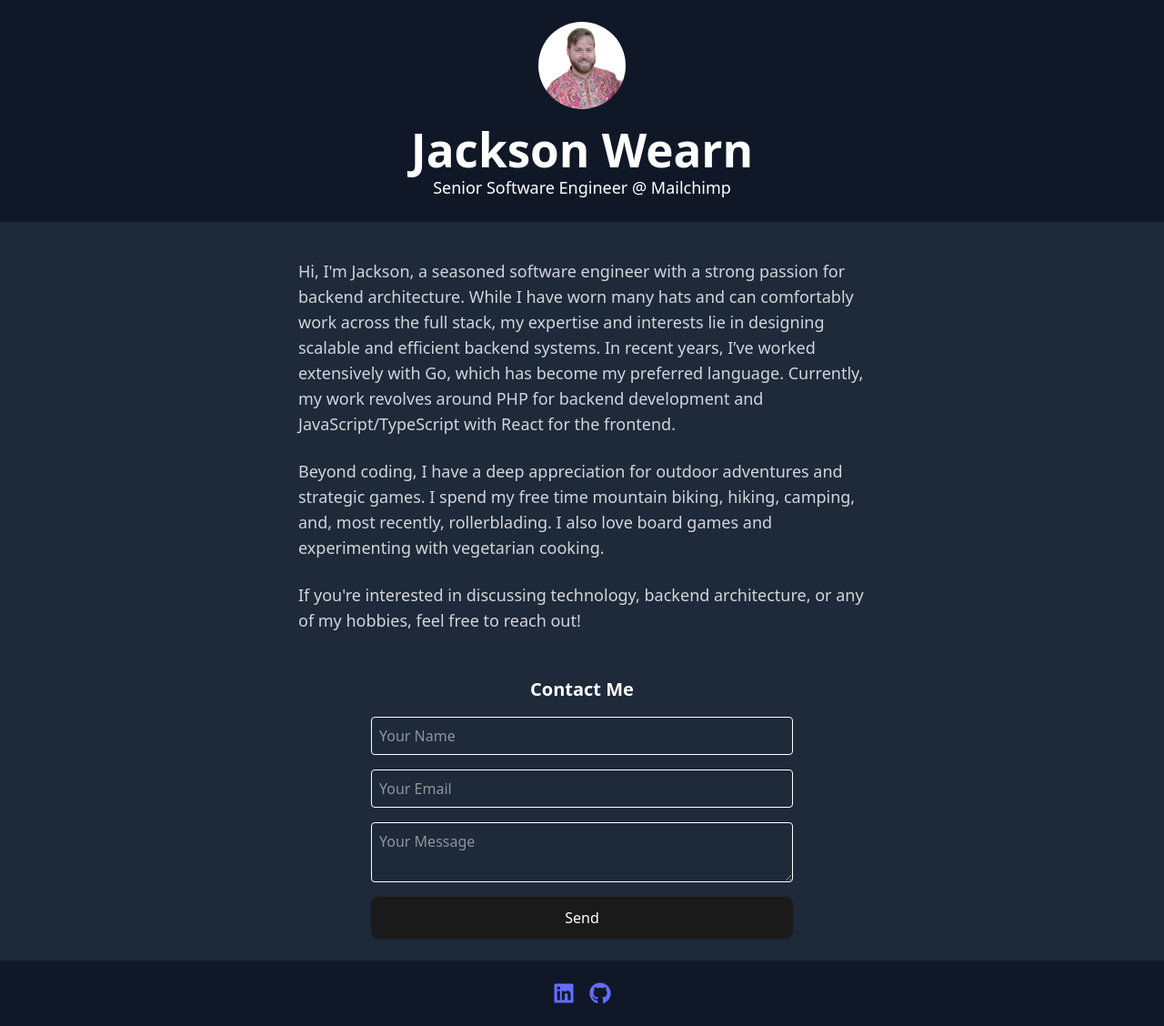
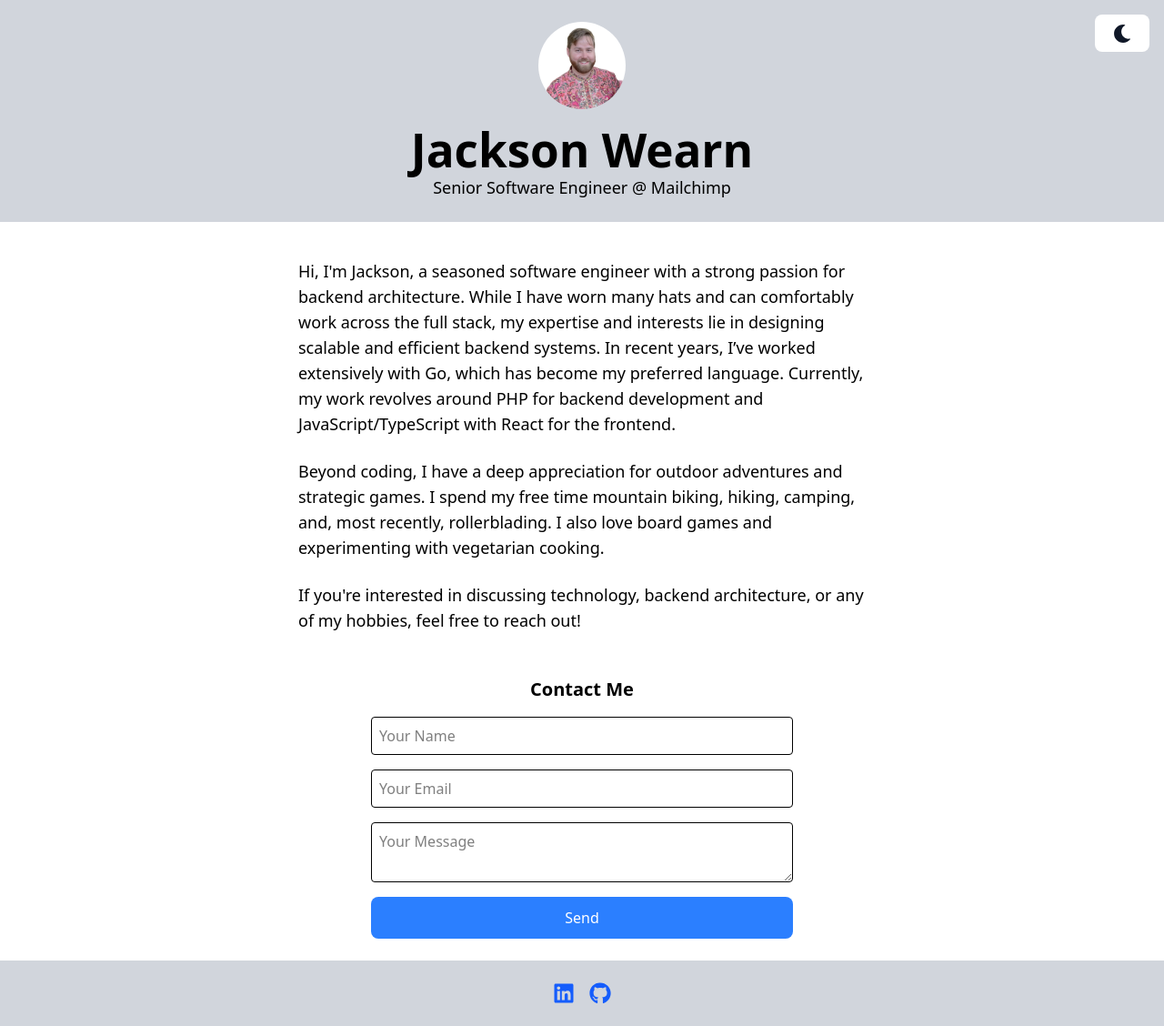
Before and after one commit to jcwearn/jackson-wearn, a React (Vite) app: page / in a window 1280 px wide. Shown: the whole page at 91% size. Built offline with nearby package versions, Linux system fonts and the light colour scheme.

Commit message:
add darkmode toggle

```diff
--- a/src/App.tsx
+++ b/src/App.tsx
@@ -1,8 +1,8 @@
-import React, { useState } from "react";
-import { FaGithub, FaLinkedin } from "react-icons/fa";
+import React, { useState, useEffect } from "react";
+import { FaGithub, FaLinkedin, FaSun, FaMoon } from "react-icons/fa";
 
 const Header: React.FC = () => (
-  <header className="w-full text-center p-6 bg-gray-900 text-white">
+  <header className="w-full text-center p-6 bg-gray-300 dark:bg-gray-900 text-black dark:text-white">
     <img src="/profile.jpg" alt="Jackson" className="w-24 h-24 mx-auto rounded-full" />
     <h1 className="text-2xl font-bold mt-4">Jackson Wearn</h1>
     <p className="text-lg">Senior Software Engineer @ Mailchimp</p>
@@ -11,15 +11,15 @@ const Header: React.FC = () => (
 
 const Bio: React.FC = () => (
   <section className="w-full max-w-2xl mx-auto p-6 text-left mt-4">
-    <p className="text-gray-300 text-lg">
+    <p className="text-black dark:text-gray-300 text-lg">
       Hi, I'm Jackson, a seasoned software engineer with a strong passion for backend architecture. While I have worn many hats and can comfortably work across the full stack, my expertise and interests lie in designing scalable and efficient backend systems. In recent years, I’ve worked extensively with Go, which has become my preferred language. Currently, my work revolves around PHP for backend development and JavaScript/TypeScript with React for the frontend.
     </p>
     <br />
-    <p className="text-gray-300 text-lg">
+    <p className="text-black dark:text-gray-300 text-lg">
       Beyond coding, I have a deep appreciation for outdoor adventures and strategic games. I spend my free time mountain biking, hiking, camping, and, most recently, rollerblading. I also love board games and experimenting with vegetarian cooking.
     </p>
     <br />
-    <p className="text-gray-300 text-lg">
+    <p className="text-black dark:text-gray-300 text-lg">
       If you're interested in discussing technology, backend architecture, or any of my hobbies, feel free to reach out!
     </p>
   </section>
@@ -77,7 +77,7 @@ const Contact: React.FC = () => {
   };
 
   return (
-    <section className="w-full max-w-lg mx-auto p-6 text-center overflow-visible relative">
+    <section className="w-full max-w-lg mx-auto p-6 text-center overflow-visible relative text-black dark:text-white">
       {toast && (
         <div
           className={`fixed top-4 right-4 px-4 py-2 rounded z-50 transition-opacity duration-500 ${toast.visible ? "opacity-100" : "opacity-0"
@@ -119,7 +119,7 @@ const Contact: React.FC = () => {
         ></textarea>
         <button
           type="submit"
-          className="bg-blue-600 text-white p-2 rounded hover:bg-blue-700 flex items-center justify-center"
+          className="bg-blue-500 dark:dark:bg-gray-900 text-white p-2 rounded flex items-center justify-center"
           disabled={loading} // Disable button when loading
         >
           {loading ? (
@@ -134,7 +134,7 @@ const Contact: React.FC = () => {
 };
 
 const Footer: React.FC = () => (
-  <footer className="w-full text-center p-6 bg-gray-900 text-white mt-auto">
+  <footer className="w-full text-center p-6 bg-gray-300 dark:bg-gray-900 dark:text-white mt-auto">
     <div className="flex justify-center space-x-4">
       <a href="https://www.linkedin.com/in/jackson-wearn/" target="_blank" rel="noopener noreferrer">
         <FaLinkedin size={24} />
@@ -146,8 +146,29 @@ const Footer: React.FC = () => (
   </footer>
 );
 
-const App: React.FC = () => (
-  <div className="min-h-screen flex flex-col bg-gray-800 text-white">
+const App: React.FC = () => {
+  const [darkMode, setDarkMode] = useState<boolean>(() => {
+    return localStorage.getItem("theme") === "dark";
+  });
+
+  useEffect(() => {
+    if (darkMode) {
+      document.documentElement.classList.add("dark");
+      localStorage.setItem("theme", "dark");
+    } else {
+      document.documentElement.classList.remove("dark");
+      localStorage.setItem("theme", "light");
+    }
+  }, [darkMode]);
+
+  return (
+    <div className="min-h-screen flex flex-col bg-white dark:bg-gray-800 test-black dark:text-white">
+      <button
+        onClick={() => setDarkMode(!darkMode)}
+        className="absolute top-4 right-4 p-2 rounded-full bg-white dark:bg-gray-700 text-gray-900 dark:text-white"
+      >
+        {darkMode ? <FaSun size={20} /> : <FaMoon size={20} />}
+      </button>
       <Header />
       <div className="flex-1 flex flex-col items-center justify-center w-full max-w-3xl px-6 mx-auto">
         <Bio />
@@ -155,6 +176,7 @@ const App: React.FC = () => (
       </div>
       <Footer />
     </div>
-);
+  )
+};
 
 export default App;
--- a/src/index.css
+++ b/src/index.css
@@ -1,4 +1,5 @@
 @import "tailwindcss";
+@custom-variant dark (&:where(.dark, .dark *));
 
 :root {
   font-family: system-ui, Avenir, Helvetica, Arial, sans-serif;
@@ -17,11 +18,21 @@
 
 a {
   font-weight: 500;
+  color: #155dfc;
+  text-decoration: inherit;
+}
+
+a:hover {
+  color: #083ba9;
+}
+
+.dark a {
+  font-weight: 500;
   color: #646cff;
   text-decoration: inherit;
 }
 
-a:hover {
+.dark a:hover {
   color: #535bf2;
 }
 
@@ -45,12 +56,16 @@ button {
   font-size: 1em;
   font-weight: 500;
   font-family: inherit;
-  background-color: #1a1a1a;
+  /* background-color: #1a1a1a; */
   cursor: pointer;
   transition: border-color 0.25s;
 }
 
 button:hover {
+  border-color: #083ba9;
+}
+
+.dark button:hover {
   border-color: #646cff;
 }
 
```
Lines whose indentation alone changed are shown as unchanged.
